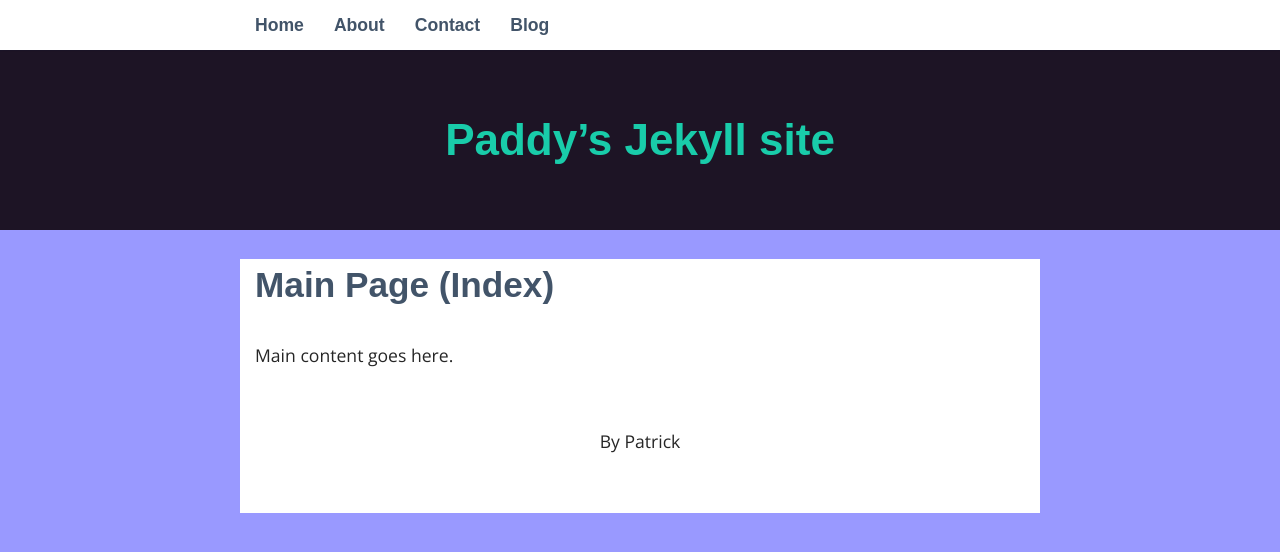
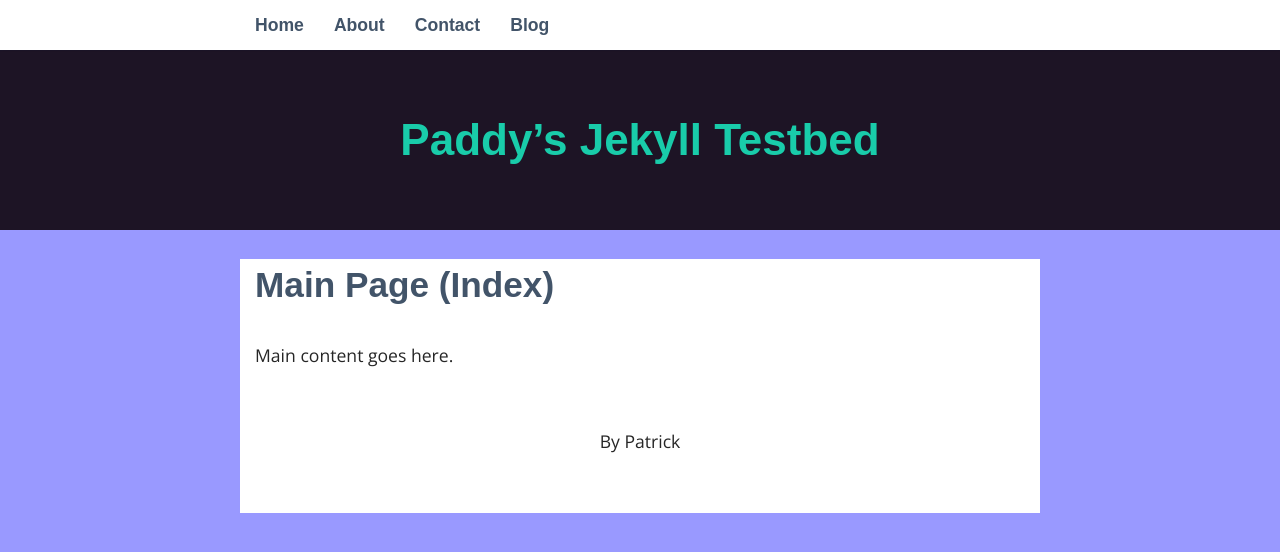
Before and after one commit to tpatrickmcdermott/jackal, a Jekyll site: the page built from index.html, in a window 1280 px wide. Shown: the top 552 px of the page. Built offline with Jekyll 4.4.1, drawn with Linux system fonts in a browser that asks for light colours; some web fonts are replaced.

Commit message:
change site title

```diff
--- a/_config.yml
+++ b/_config.yml
@@ -13,7 +13,7 @@
 # you will see them accessed via {{ site.title }}, {{ site.email }}, and so on.
 # You can create any custom variable you would like, and they will be accessible
 # in the templates via {{ site.myvariable }}.
-title: Paddy’s Jekyll site
+title: Paddy’s Jekyll Testbed
 email: dev1@pmcder.com
 description: >- # this means to ignore newlines until "baseurl:"
   A guide to getting started with Jekyll (and learning how to spell 'jeckal')
```
